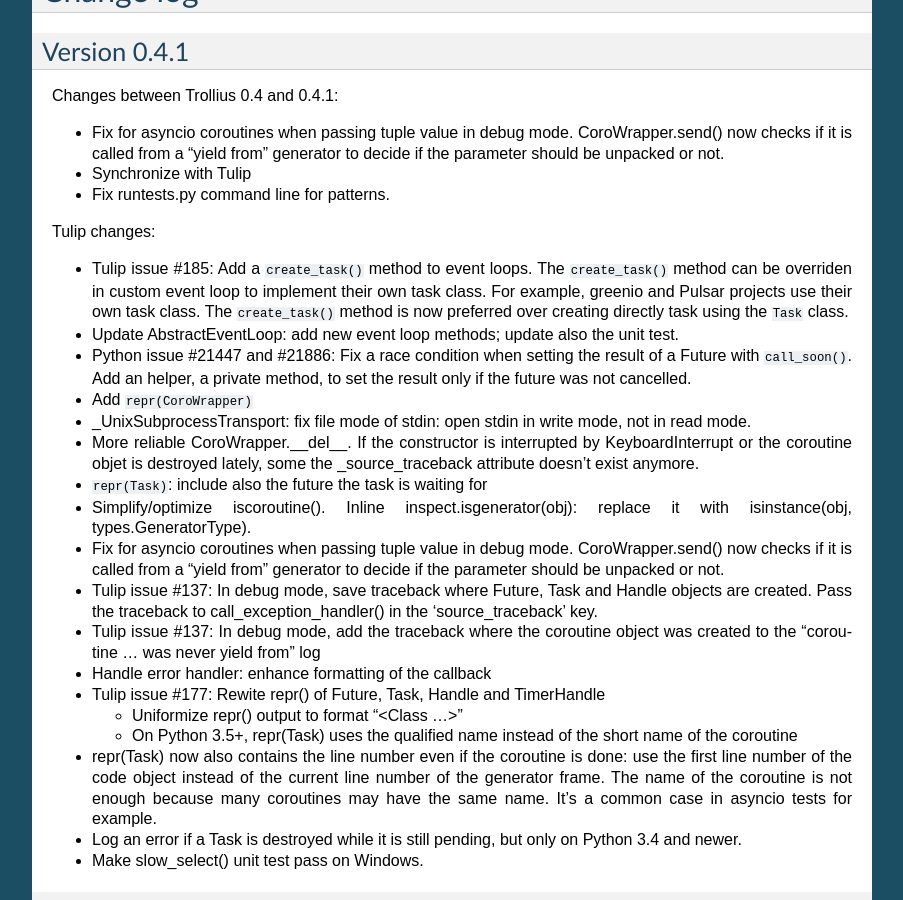
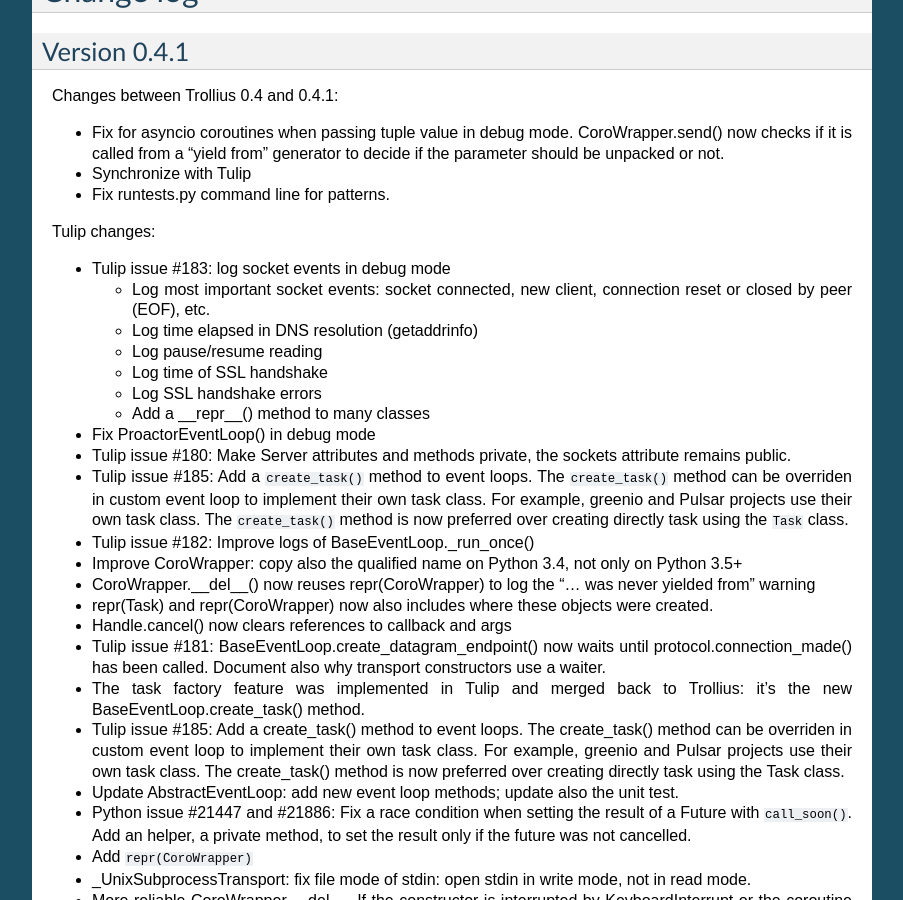
Before and after one commit to openstack-archive/deb-python-trollius, a Sphinx documentation site: the page built from doc/index.rst, in a window 1280 px wide and 900 px high, scrolled down 6031 px. Shown: the whole window, without its empty margins (198-1101 px from the left). Built offline with Sphinx 7.4.7, drawn with Linux system fonts in a browser that asks for light colours.

Commit message:
fill Tulip changelog

```diff
--- a/doc/index.rst
+++ b/doc/index.rst
@@ -399,11 +399,42 @@ Changes between Trollius 0.4 and 0.4.1:
 
 Tulip changes:
 
+* Tulip issue #183: log socket events in debug mode
+
+  - Log most important socket events: socket connected, new client, connection
+    reset or closed by peer (EOF), etc.
+  - Log time elapsed in DNS resolution (getaddrinfo)
+  - Log pause/resume reading
+  - Log time of SSL handshake
+  - Log SSL handshake errors
+  - Add a __repr__() method to many classes
+
+* Fix ProactorEventLoop() in debug mode
+* Tulip issue #180: Make Server attributes and methods private, the sockets
+  attribute remains public.
 * Tulip issue #185: Add a ``create_task()`` method to event loops. The
   ``create_task()`` method can be overriden in custom event loop to implement
   their own task class. For example, greenio and Pulsar projects use their own
   task class. The ``create_task()`` method is now preferred over creating
   directly task using the ``Task`` class.
+* Tulip issue #182: Improve logs of BaseEventLoop._run_once()
+* Improve CoroWrapper: copy also the qualified name on Python 3.4, not only on
+  Python 3.5+
+* CoroWrapper.__del__() now reuses repr(CoroWrapper) to log the "... was never
+  yielded from" warning
+* repr(Task) and repr(CoroWrapper) now also includes where these objects were
+  created.
+* Handle.cancel() now clears references to callback and args
+* Tulip issue #181: BaseEventLoop.create_datagram_endpoint() now waits until
+  protocol.connection_made() has been called. Document also why transport
+  constructors use a waiter.
+* The task factory feature was implemented in Tulip and merged back to
+  Trollius: it's the new BaseEventLoop.create_task() method.
+* Tulip issue #185: Add a create_task() method to event loops. The
+  create_task() method can be overriden in custom event loop to implement their
+  own task class. For example, greenio and Pulsar projects use their own task
+  class. The create_task() method is now preferred over creating directly task
+  using the Task class.
 * Update AbstractEventLoop: add new event loop methods; update also the unit
   test.
 * Python issue #21447 and #21886: Fix a race condition when setting the result
```
